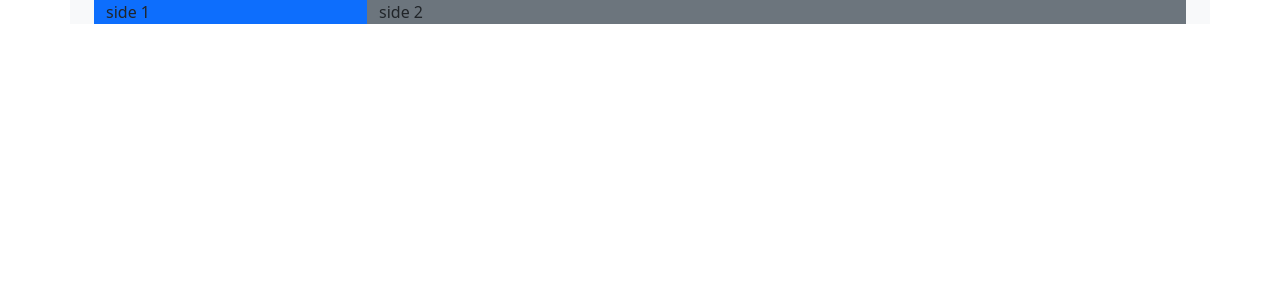
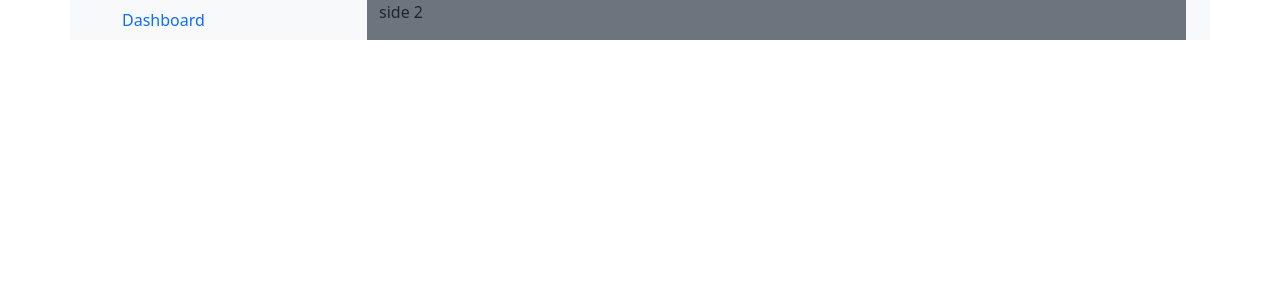
Before and after one commit to alex-lc/bonsai, a React (Create React App) app: page /dashboard in a window 1280 px wide. Shown: the top 300 px of the page. Built offline with nearby package versions, Linux system fonts and the light colour scheme.

Commit message:
Setting up dashboard nav for authenticated user to navigate app.

```diff
--- /dev/null
+++ b/src/components/menus/DashNav.tsx
@@ -0,0 +1,13 @@
+import Nav from "react-bootstrap/Nav";
+
+const DashNav = () => {
+  return (
+    <>
+      <Nav className="flex-sm-column w-100">
+        <Nav.Link href="/dashboard">Dashboard</Nav.Link>
+      </Nav>
+    </>
+  );
+};
+
+export default DashNav;
--- a/src/views/dashboard/DashboardView.tsx
+++ b/src/views/dashboard/DashboardView.tsx
@@ -1,9 +1,14 @@
 import Container from "react-bootstrap/Container";
+
+// components
+import DashNav from "../../components/menus/DashNav";
 
 const DashboardView = () => {
   return (
     <Container className="w-100 d-flex">
-      <Container className="w-25 bg-primary">side 1</Container>
+      <Container className="w-25 bg-light">
+        <DashNav />
+      </Container>
       <Container className="w-75 bg-secondary">side 2</Container>
     </Container>
   );
```
